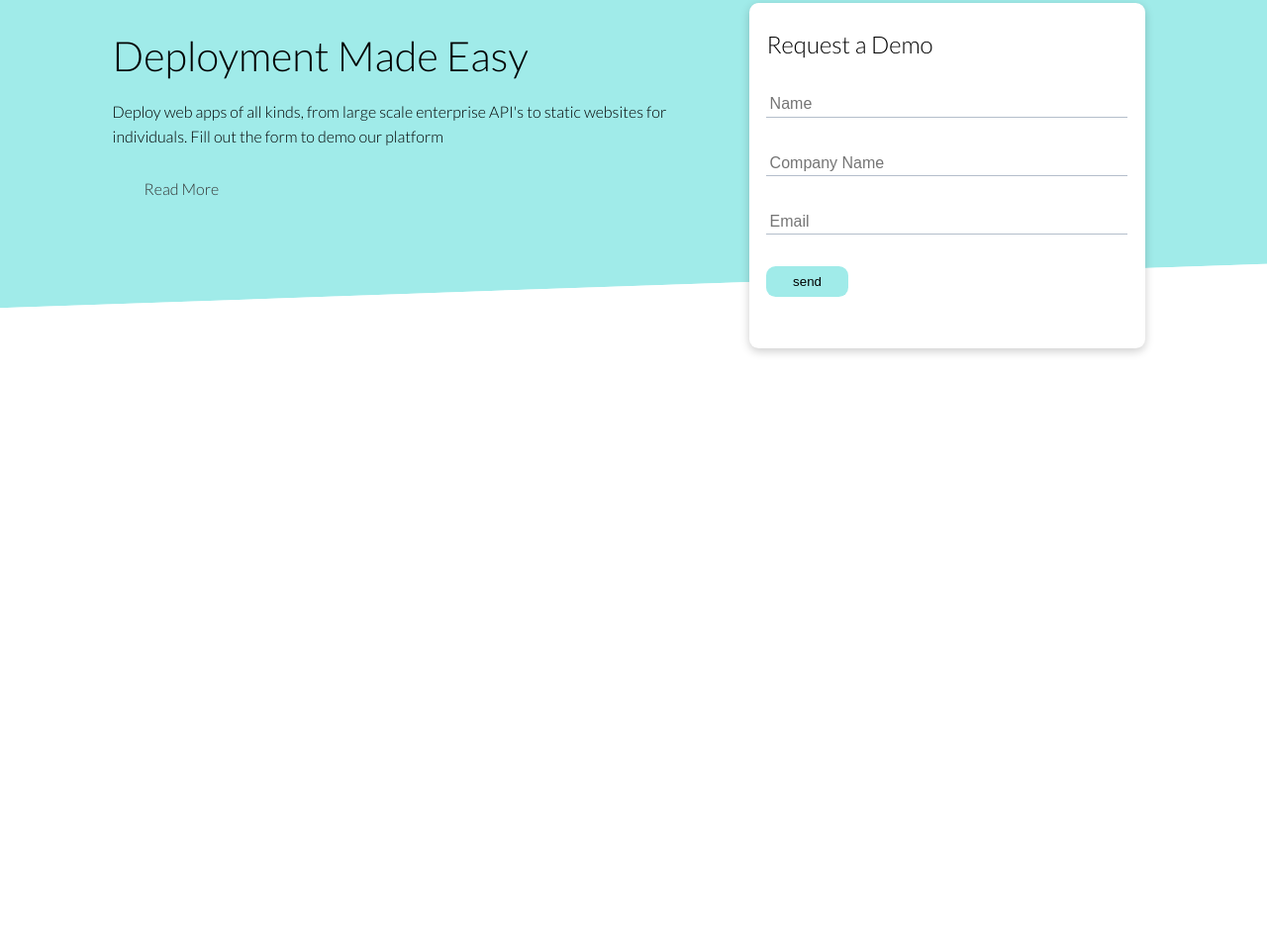
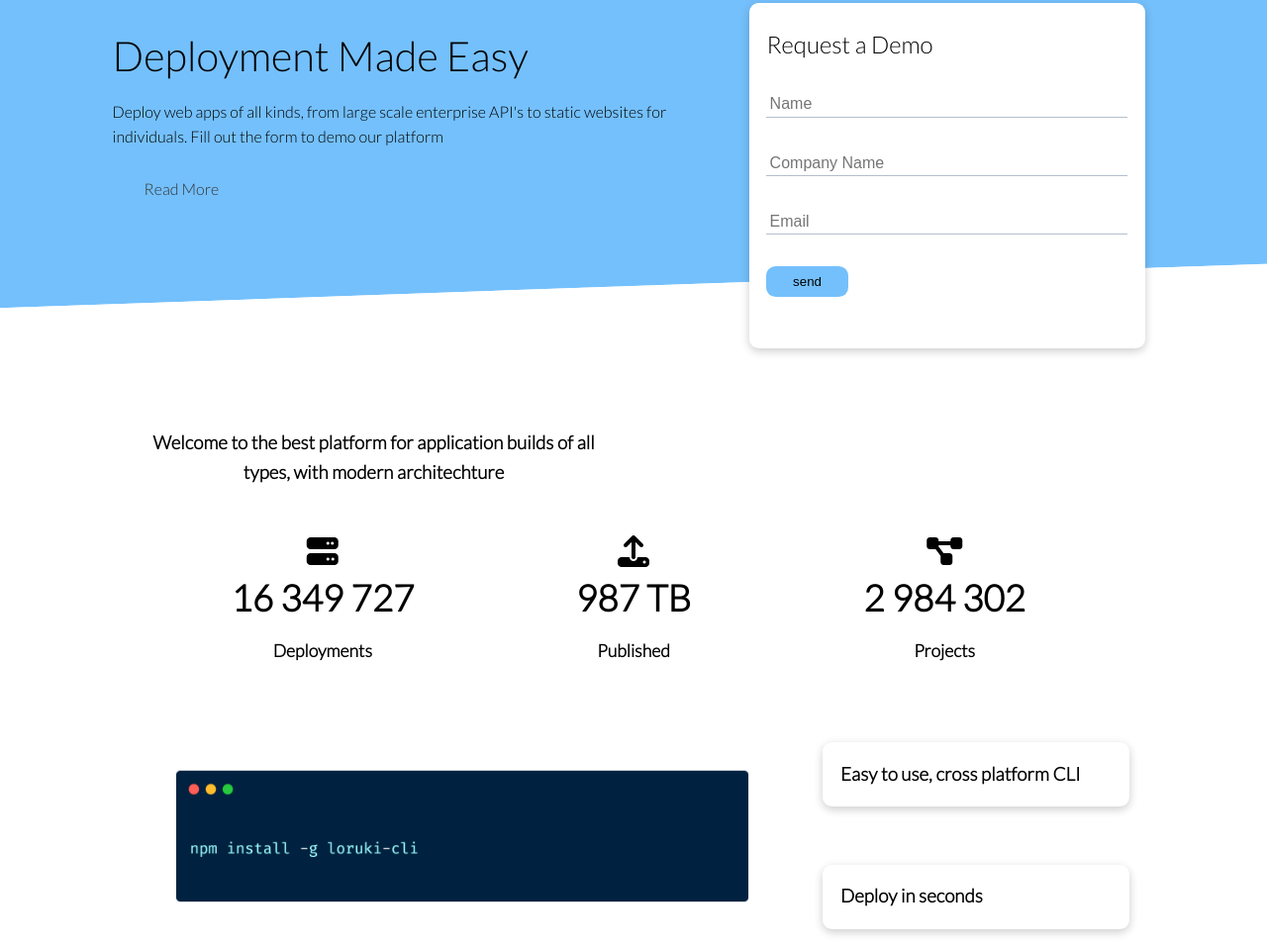
Before and after one commit to Samukelo984/easy-deploy, a plain HTML site: page pages/index.html in a window 1280 px wide. Shown: the part 151-1110 px from the top of the page at 99% size. Before the commit the page ends 800 px from the top, so only its background shows below. Drawn offline with Linux system fonts and the light colour scheme.

Commit message:
added stats and cli grid

```diff
--- a/pages/index.html
+++ b/pages/index.html
@@ -79,5 +79,48 @@
         </div>
       </div>
     </section>
+
+    <!-- STATS -->
+    <section class="stats">
+      <div class="container">
+        <h3 class="stats-heading text-center my-1">
+          Welcome to the best platform for application builds of all types, with
+          modern architechture
+        </h3>
+
+        <div class="grid grid-3 text-center my-4">
+          <div class="stats-icons">
+            <i class="fa-solid fa-server stat-icon"></i>
+            <h3 class="statsicon-title">16 349 727</h3>
+            <p class="text-secondary">Deployments</p>
+          </div>
+
+          <div class="stats-icons">
+            <i class="fa-solid fa-upload stat-icon"></i>
+            <h3 class="statsicon-title">987 TB</h3>
+            <p class="text-secondary">Published</p>
+          </div>
+
+          <div class="stats-icons">
+            <i class="fa-sharp fa-solid fa-diagram-project stat-icon"></i>
+            <h3 class="statsicon-title">2 984 302</h3>
+            <p class="text-secondary">Projects</p>
+          </div>
+        </div>
+      </div>
+    </section>
+
+    <!-- CLI  -->
+    <section class="cli">
+      <div class="container grid">
+        <img src="../assets/cli.png" alt="" />
+        <div class="card">
+          <h3>Easy to use, cross platform CLI</h3>
+        </div>
+        <div class="card">
+          <h3>Deploy in seconds</h3>
+        </div>
+      </div>
+    </section>
   </body>
 </html>
--- a/styles/index.css
+++ b/styles/index.css
@@ -1,7 +1,7 @@
 @import url("https://fonts.googleapis.com/css2?family=Lato:wght@300&display=swap");
 
 :root {
-  --primary-color: #a0ebe9;
+  --primary-color: #74c0fc;
 }
 /* UNIVERSAL STYLES */
 * {
@@ -189,9 +189,74 @@ img {
   -moz-transform: skewY(-2deg);
   -ms-transform: skewY(-2deg);
 }
-
 /* END OF SHOWCASE-FORM CARD */
 /* END OF SHOWCASE  */
 
+/* STATS */
+.stats {
+  padding-top: 6.2em;
+}
+
+.stats-heading {
+  max-width: 31rem;
+  margin: auto;
+}
+
+.text-center {
+  text-align: center;
+}
+
+.grid-3 {
+  grid-template-columns: repeat(3, 1fr);
+}
+
+.stat-icon {
+  font-size: 2rem;
+}
+
+.statsicon-title {
+  font-size: 2.3rem;
+}
+
+.text-secondary {
+  font-size: 1.1rem;
+  font-weight: bold;
+}
+
+/* MARGINS */
+.my-1 {
+  margin: 1rem 0;
+}
+
+.my-2 {
+  margin: 1.5rem;
+}
+
+.my-3 {
+  margin: 2rem;
+}
+
+.my-4 {
+  margin: 3rem;
+}
+
+.my-5 {
+  margin: 4rem;
+}
+/* END OF MARGINS */
+/* END OF STATS  */
+
+/* CLI */
+.cli .grid {
+  grid-template-columns: repeat(3, 1fr);
+  grid-template-rows: repeat(2, 1fr);
+}
+
+.cli .grid > *:first-child {
+  grid-column: 1 / span 2;
+  grid-row: 1 / span 2;
+}
+/* END OF CLI  */
+
 /* CONTAINER GRID */
 /* END OF CONTAINER GRID  */
```
